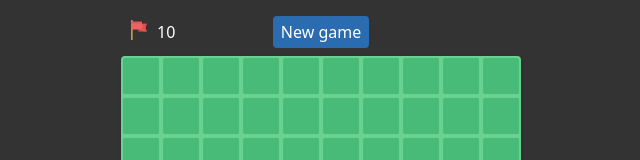
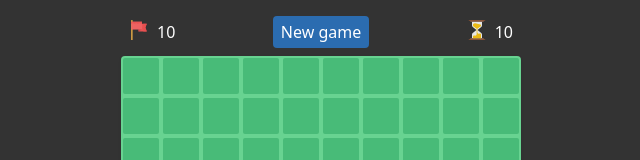
Before and after one commit to winterberryice/miami-minesweeper, a React (Vite) app: page / in a window 1280 px wide. Shown: the top 160 px of the page, without its empty margins (319-959 px from the left). Built offline with nearby package versions, Linux system fonts and the light colour scheme.

Commit message:
timer icon

```diff
--- a/src/components/App.tsx
+++ b/src/components/App.tsx
@@ -6,6 +6,7 @@ import store from '../redux/store';
 import { newGame } from '../redux/actions';
 import { getRemainingFlags } from '../redux/selectors';
 import Flag from './icons/Flag';
+import Timer from './icons/Timer';
 
 export default function App(): JSX.Element {
   return (
@@ -28,6 +29,19 @@ function FlagIndicator(): JSX.Element {
   );
 }
 
+function TimerIndicator(): JSX.Element {
+  const remainingFlags = useSelector(getRemainingFlags);
+
+  return (
+    <div className="flex justify-end">
+      <div style={{ height: '20px', width: '20px' }}>
+        <Timer />
+      </div>
+      <div className="pl-2">{remainingFlags}</div>
+    </div>
+  );
+}
+
 function Header(): JSX.Element {
   const dispatch = useDispatch();
 
@@ -43,7 +57,9 @@ function Header(): JSX.Element {
       >
         New game
       </Button>
-      <div className="flex-1" />
+      <div className="flex-1">
+        <TimerIndicator />
+      </div>
     </div>
   );
 }
--- a/src/components/icons/Flag.tsx
+++ b/src/components/icons/Flag.tsx
@@ -2,7 +2,7 @@ import React from 'react';
 
 export default function Flag(): JSX.Element {
   return (
-    <svg viewBox="0 0 496.485 496.485" height="100%">
+    <svg viewBox="0 0 496.485 496.485">
       <path
         fill="#e95353"
         d="M440.537 284.905H237.428V90.469h203.109l-31.744 97.218z"
--- /dev/null
+++ b/src/components/icons/Timer.tsx
@@ -0,0 +1,20 @@
+import React from 'react';
+
+const Timer = (): JSX.Element => (
+  <svg viewBox="0 0 60 60">
+    <path
+      d="M41.857 22.096A7.063 7.063 0 0045 16.222V5H15v11.222c0 2.36 1.18 4.564 3.143 5.874l9.319 6.843a1.318 1.318 0 01.001 2.122l-9.319 6.843A7.061 7.061 0 0015 43.778V55h30V43.778c0-2.36-1.18-4.564-3.143-5.874l-9.319-6.843a1.318 1.318 0 01-.001-2.122l9.32-6.843z"
+      fill="#e6e6e6"
+    />
+    <path fill="#9e6c53" d="M10 55h40v4H10zM10 1h40v4H10z" />
+    <g fill="#8a5336">
+      <path d="M54 58H6a1 1 0 100 2h48a1 1 0 100-2zM6 2h48a1 1 0 100-2H6a1 1 0 100 2z" />
+    </g>
+    <path
+      d="M40.192 19.6A4.053 4.053 0 0042 16.223a2.847 2.847 0 00-2.156-2.762L24.791 9.698C21.342 8.835 18 11.444 18 15v1.223c0 1.359.676 2.622 1.808 3.377L29 26.346v15.877c0 3.63-3.764 6.036-7.058 4.511-1.774-.821-3.922.394-3.941 2.349V55h24V43.777v-.041c-.019-1.931-1.889-3.322-3.791-2.991l-2.049.357A4.405 4.405 0 0131 36.763V26.346l9.192-6.746z"
+      fill="#ebba16"
+    />
+  </svg>
+);
+
+export default Timer;
```
